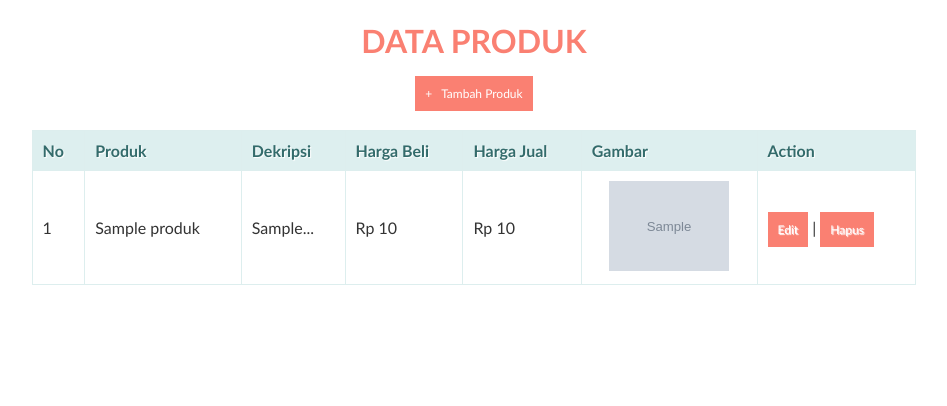
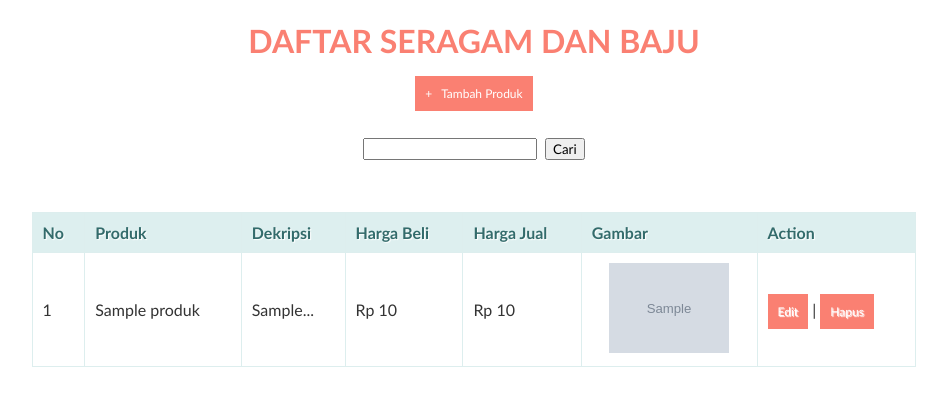
Before and after one commit to Ayanokozay/CRUD-PHP, a PHP site: page / in a window 1280 px wide. Shown: the top 406 px of the page, without its empty margins (166-1113 px from the left). Run offline with PHP 8.4, Linux system fonts and the light colour scheme; tables that the repository leaves empty or names only in its code hold one stand-in row (values such as "Sample post"); grey boxes marked "Sample" are stand-in pictures.

Commit message:
yo
tugas

```diff
--- a/index.php
+++ b/index.php
@@ -5,7 +5,7 @@
 <!DOCTYPE html>
 <html>
   <head>
-    <title>CRUD Produk dengan gambar - Gilacoding</title>
+    <title>TOKO BANG ZAY</title>
     <style type="text/css">
       * {
         font-family: "Trebuchet MS";
@@ -46,8 +46,12 @@
     </style>
   </head>
   <body>
-    <center><h1>Data Produk</h1><center>
+    <center><h1>DAFTAR SERAGAM DAN BAJU</h1><center>
     <center><a href="tambah_produk.php">+ &nbsp; Tambah Produk</a><center>
+  <h1><form method="GET" action="index.php" style="text-align: center;">
+		<input type="text" name="kata_cari" value="<?php if(isset($_GET['kata_cari'])) { echo $_GET['kata_cari']; } ?>"  />
+		<button type="submit">Cari</button>
+	</form></h1>
     <br/>
     <table>
       <thead>
```
